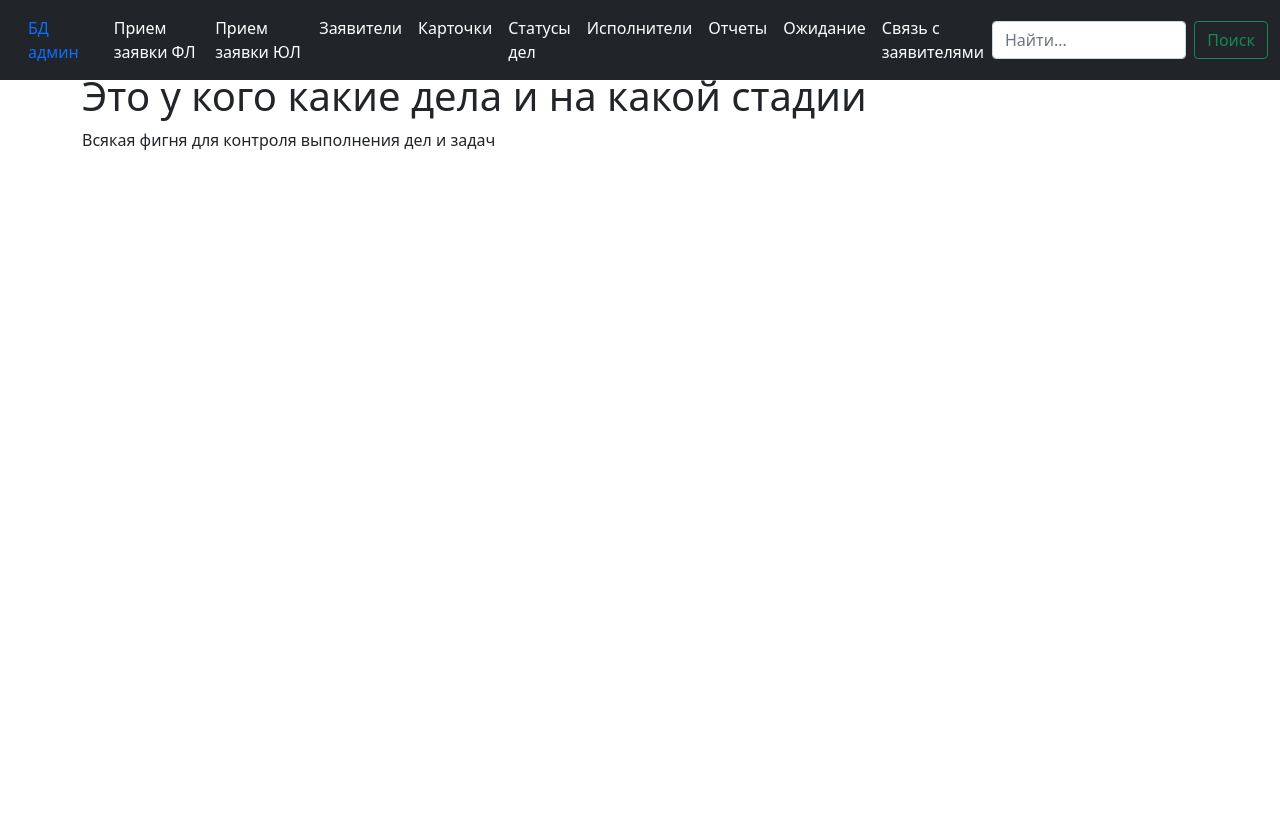
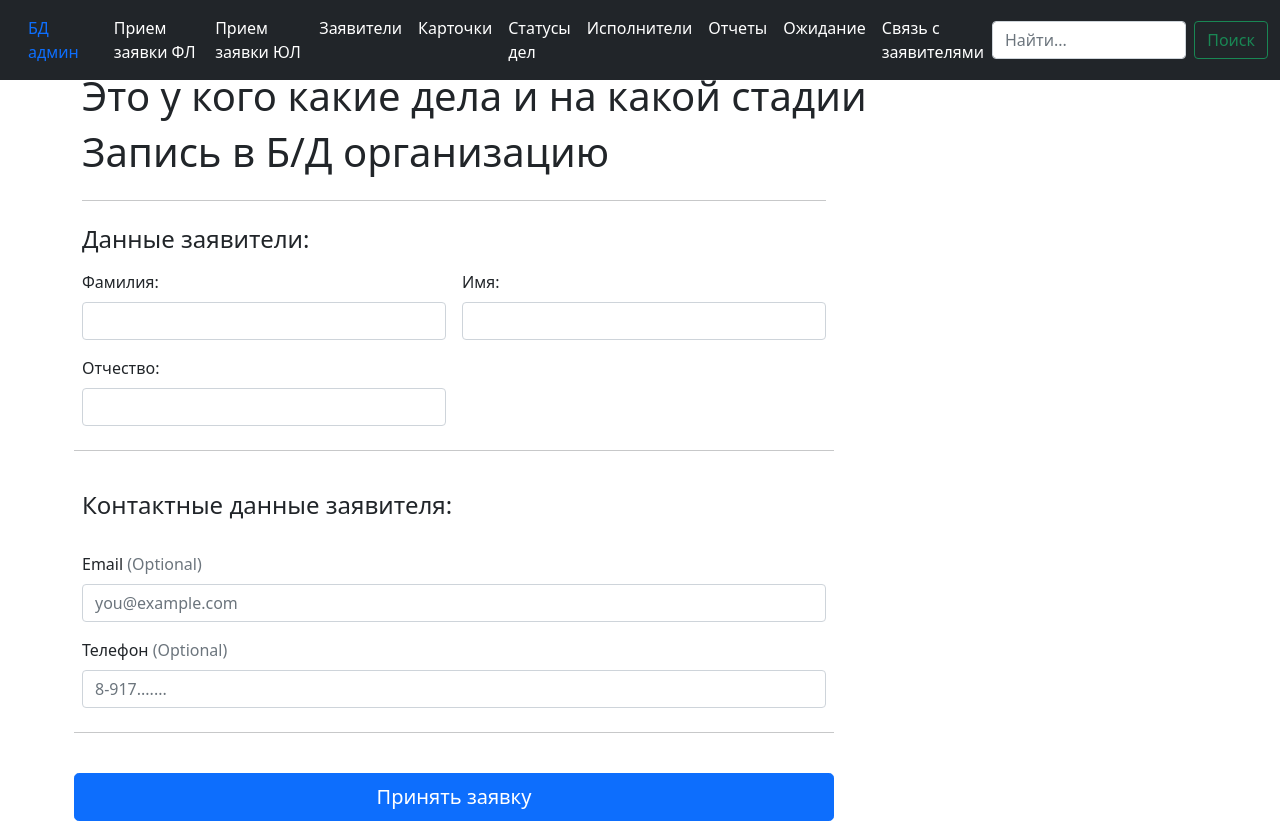
Before and after one commit to dazimir/CRM_2, a Django app: page /executor in a window 1280 px wide. Before the commit the page ends 150 px from the top, so only its background shows below. Run offline with Django 4.2, Linux system fonts and the light colour scheme; some libraries are stand-ins or nearby versions.

Commit message:
https://yandex.ru/video/preview/?filmId=1472151099575258554&from=tabbar&parent-reqid=1656009394906273-4819720820880387128-vla1-3092-vla-l7-balancer-8080-BAL-1248&text=django+python
1:05:00

```diff
--- a/apps/core/templates/core/executor.html
+++ b/apps/core/templates/core/executor.html
@@ -7,6 +7,70 @@ CRM "ГК-НК"
 
 {% block content %}
     <h1>Это у кого какие дела и на какой стадии</h1>
-    <p>Всякая фигня для контроля выполнения дел и задач</p>
+    <h1>Запись в Б/Д  организацию</h1>
+
+<form method="post">
+    {% csrf_token %}
+<div class="col-md-7 col-lg-8">
+
+  <hr class="my-4">
+
+
+
+
+
+        <h4 class="mb-3">Данные заявители:</h4>
+        <form class="needs-validation was-validated" novalidate="">
+          <div class="row g-3">
+
+             <div class="col-sm-6">
+              <label for="lastName" class="form-label">Фамилия:</label>
+              <input type="text" class="form-control" id="lastName" placeholder="" value="" required="">
+              <div class="invalid-feedback">
+                Действительная фамилия обязательна.
+              </div>
+            </div>
+
+            <div class="col-sm-6">
+              <label for="firstName" class="form-label">Имя:</label>
+              <input type="text" class="form-control" id="firstName" placeholder="" value="" required="">
+              <div class="invalid-feedback">
+                Действительное имя обязательна.
+              </div>
+            </div>
+
+            <div class="col-sm-6">
+              <label for="lastName" class="form-label">Отчество:</label>
+              <input type="text" class="form-control" id="patronymic" placeholder="" value="" required="">
+              <div class="invalid-feedback">
+                Действительное отчество обязательна.
+              </div>
+            </div>
+
+  <hr class="my-4">
+  <h4 class="mb-3">Контактные данные заявителя:</h4>
+
+              <div class="col-12">
+              <label for="email" class="form-label">Email <span class="text-muted">(Optional)</span></label>
+              <input type="email" class="form-control" id="email" placeholder="you@example.com">
+              <div class="invalid-feedback">
+                Укажите email для связи.
+              </div>
+            </div>
+
+            <div class="col-12">
+              <label for="phone1" class="form-label">Телефон <span class="text-muted">(Optional)</span></label>
+              <input type="phone" class="form-control" id="phone1" placeholder="8-917.......">
+              <div class="invalid-feedback">
+                Введите основной контактый телефон.
+              </div>
+            </div>
+
+
+
+         <hr class="my-4">
+
+          <button class="w-100 btn btn-primary btn-lg" type="submit">Принять заявку</button>
+        </form>
 
 {% endblock %}
```
